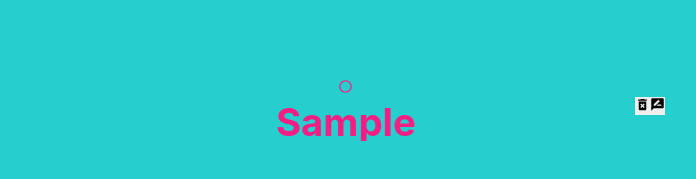
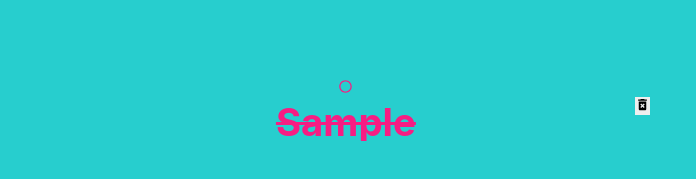
Before and after one commit to lhk3337/todolist, a React (Create React App) app: page / in a window 1280 px wide. Both pictures are taken after typing "Sample" into the empty fields and a click on the button "할일 추가". Shown: the part 163-342 px from the top of the page, without its empty margins (302-998 px from the left). Built offline with nearby package versions, Linux system fonts and the light colour scheme.

Commit message:
체크 박스 아이콘 변경 및 태그 부분 수정

```diff
--- a/src/Components/TodoList.js
+++ b/src/Components/TodoList.js
@@ -76,7 +76,7 @@ const TodoList = ({ todos, setTodos }) => {
               />
               {item.isEdit ? (
                 <input
-                  className={`listInput ${item.isComplete ? "complete" : ""}`}
+                  className={`listInput ${item.isComplete ? "" : "complete"}`}
                   type="text"
                   defaultValue={item.data}
                   onKeyPress={(event) => pressEnterKey(event, item.id)}
@@ -85,26 +85,19 @@ const TodoList = ({ todos, setTodos }) => {
                   onChange={(event) => onChange(event, item.id)}
                 />
               ) : (
-                <div className={`listText ${item.isComplete ? "complete" : ""}`}>{item.data}</div>
+                <div className={`listText ${item.isComplete ? "" : "complete"}`}>{item.data}</div>
               )}
             </li>
-
-            {item.isComplete ? (
-              <div className="btnContainer">
-                <button className="listBtn" onClick={() => delBtn(item.id)}>
-                  <DeleteForeverIcon />
-                </button>
-              </div>
-            ) : (
-              <div className="btnContainer">
-                <button className="listBtn" onClick={() => delBtn(item.id)}>
-                  <DeleteForeverIcon />
-                </button>
+            <div className="btnContainer">
+              <button className="listBtn" onClick={() => delBtn(item.id)}>
+                <DeleteForeverIcon />
+              </button>
+              {item.isComplete ? (
                 <button className="listBtn addBtn" onClick={() => editBtn(item.id)}>
                   <RateReviewIcon />
                 </button>
-              </div>
-            )}
+              ) : null}
+            </div>
           </div>
         ))}
     </ul>
```
